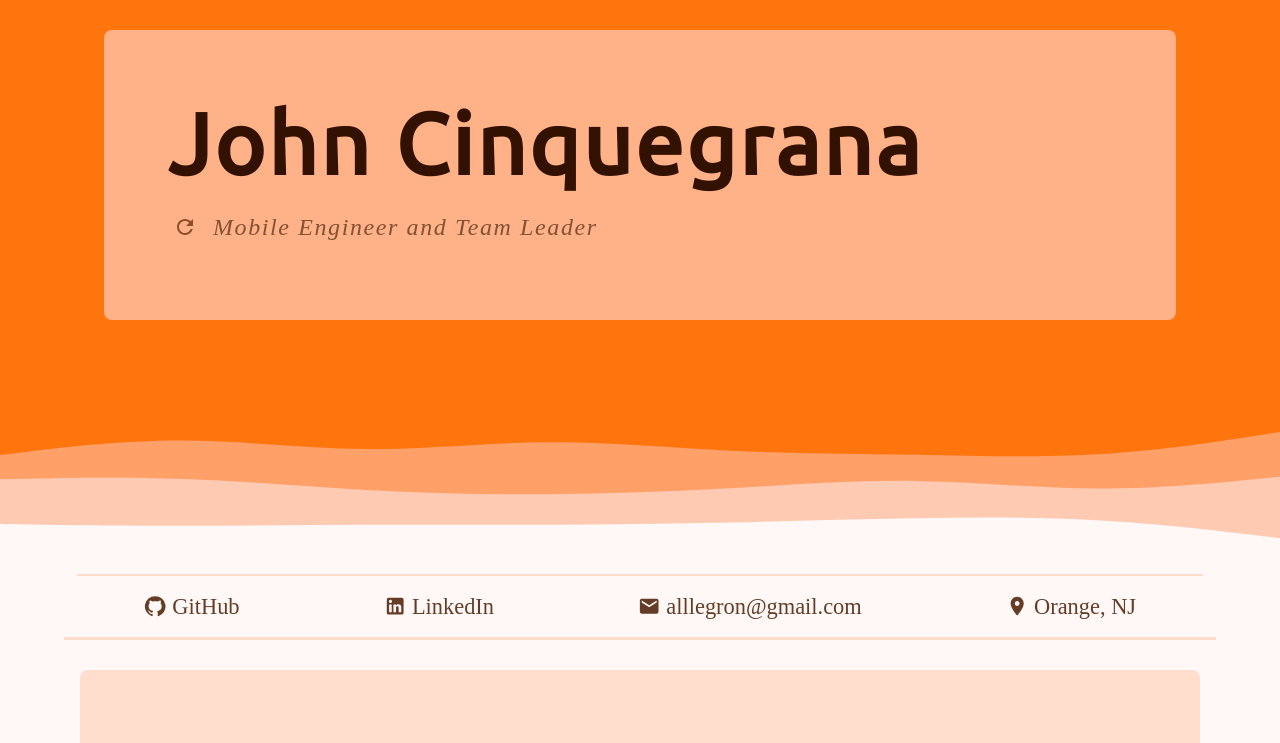
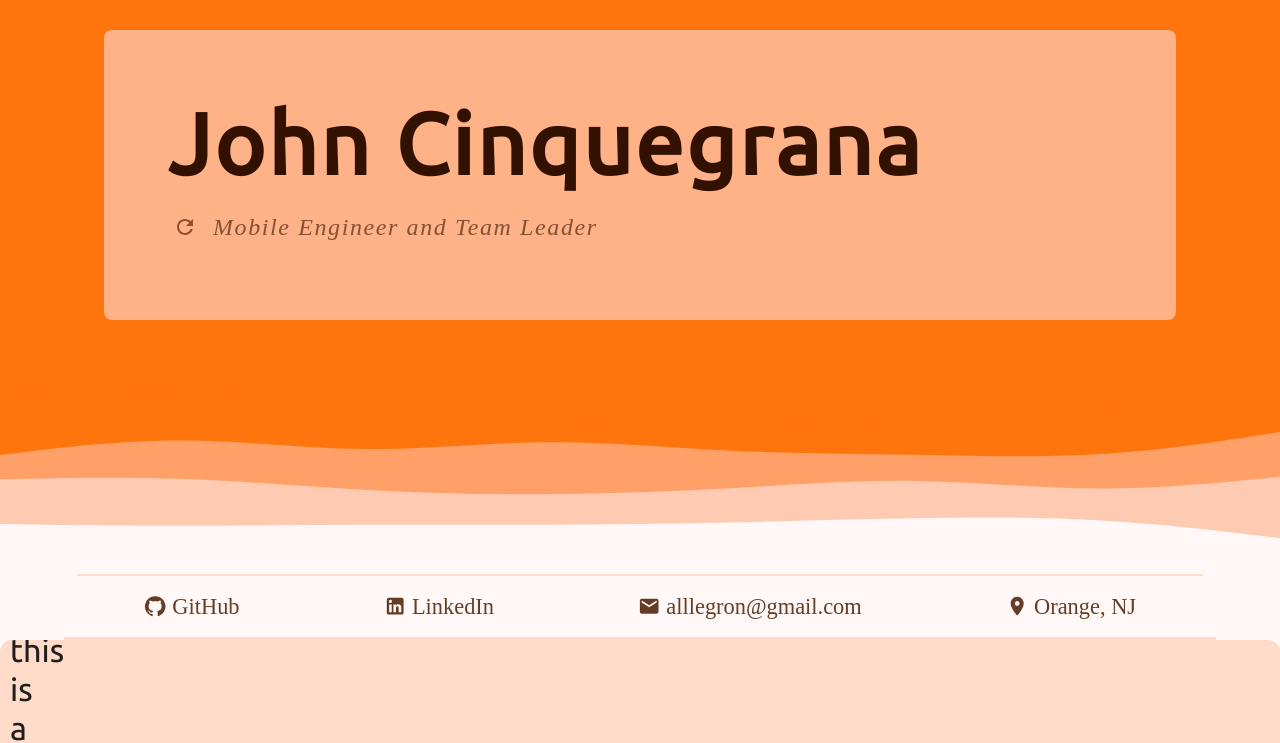
Before and after one commit to john-cinquegrana/ReactPersonalSite, a React (Vite) app: page / in a window 1280 px wide. Shown: the top 743 px of the page. Built offline with nearby package versions, Linux system fonts and the light colour scheme.

Commit message:
Beginning of the auto scroll text component

```diff
--- /dev/null
+++ b/src/components/AutoScrollList.tsx
@@ -0,0 +1,72 @@
+import { Typography, useTheme } from '@mui/material';
+import { Box } from '@mui/material';
+import { useBreakpoint } from '@root/hooks/styleHooks';
+import React, { useEffect, useRef } from 'react';
+
+interface AutoScrollListProps {
+	items: string[];
+	height: number;
+}
+
+const AutoScrollList: React.FC<AutoScrollListProps> = ({ items }) => {
+	const listRef = useRef<HTMLDivElement>(null);
+
+	useEffect(() => {
+		if (listRef.current) {
+			listRef.current.scrollTop = listRef.current.scrollHeight;
+		}
+	}, [items]);
+
+	const breakpoint = useBreakpoint();
+
+	const theme = useTheme();
+
+	let textSize: number;
+
+	switch (breakpoint) {
+		case 'xs':
+			textSize = 20;
+			break;
+		case 'sm':
+			textSize = 24;
+			break;
+		case 'md':
+			textSize = 25;
+			break;
+		case 'lg':
+			textSize = 39;
+			break;
+		case 'xl':
+			textSize = 35;
+			break;
+		default:
+			textSize = 20;
+			break;
+	}
+
+	return (
+		<Box
+			ref={listRef}
+			bgcolor={theme.palette.primaryContainer}
+			minHeight={`${textSize * 1.5}px`}
+			maxHeight={`${textSize * 4}px`}
+			sx={{
+				overflowY: 'auto',
+				padding: '10px',
+				borderRadius: '12px', // Added border radius to round the corners
+			}}
+		>
+			{items.map((item, index) => (
+				<Typography
+					variant='h4'
+					height={`${textSize}px`}
+					key={index}
+				>
+					{item}
+				</Typography>
+			))}
+		</Box>
+	);
+};
+
+export default AutoScrollList;
--- a/src/pages/Home.tsx
+++ b/src/pages/Home.tsx
@@ -6,6 +6,7 @@ import WorkExperience from '@components/cards/WorkExperience';
 import SocialBar from '@components/content/SocialBar';
 import BlurredBackground from '@components/text/BlurredBackground';
 import Bubbles from '@components/Bubbles';
+import AutoScrollList from '@components/AutoScrollList';
 
 const Home: React.FC = () => {
 	return (
@@ -36,6 +37,10 @@ const Home: React.FC = () => {
 						zIndex: 1,
 					}}
 				>
+					<AutoScrollList
+						items={['helo', 'world', 'this', 'is', 'a', 'test']}
+						height={20}
+					/>
 					<AboutMe />
 					<Box
 						sx={{
```
